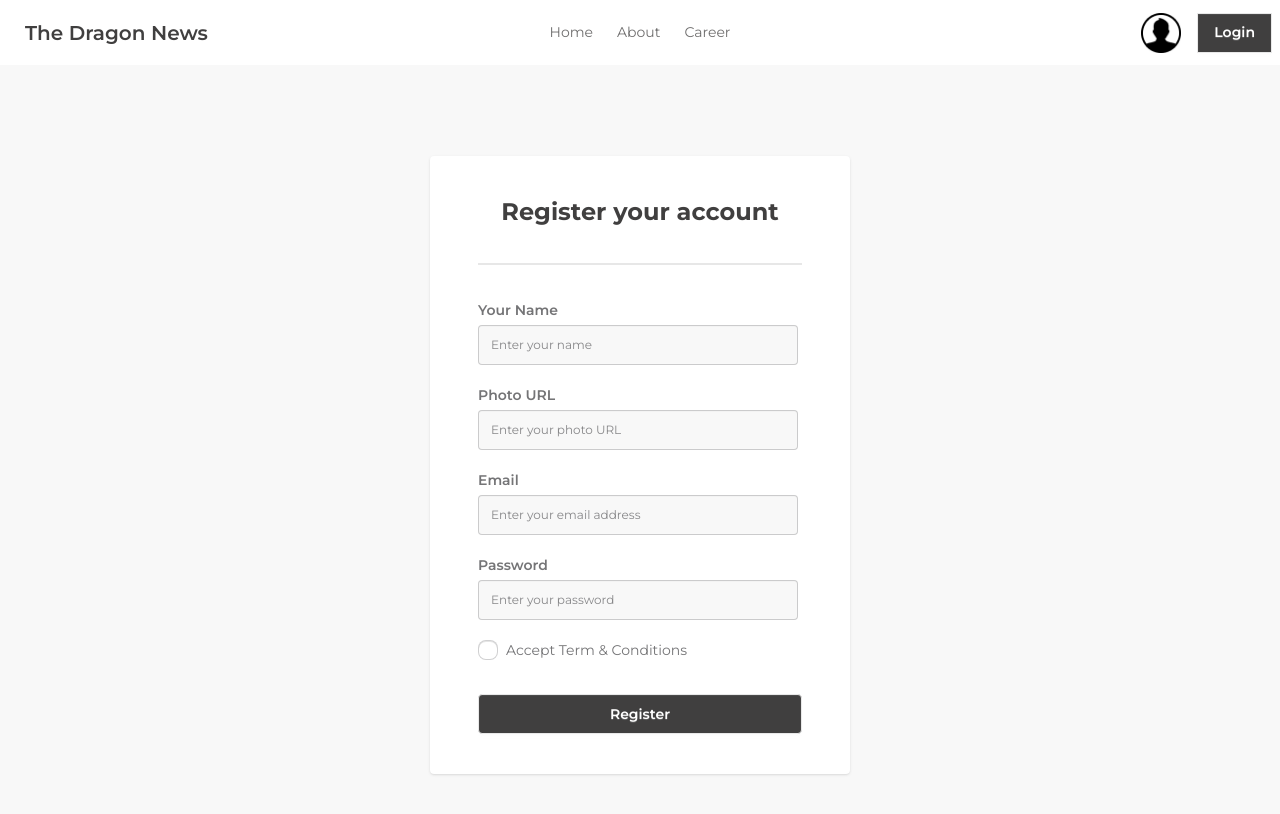
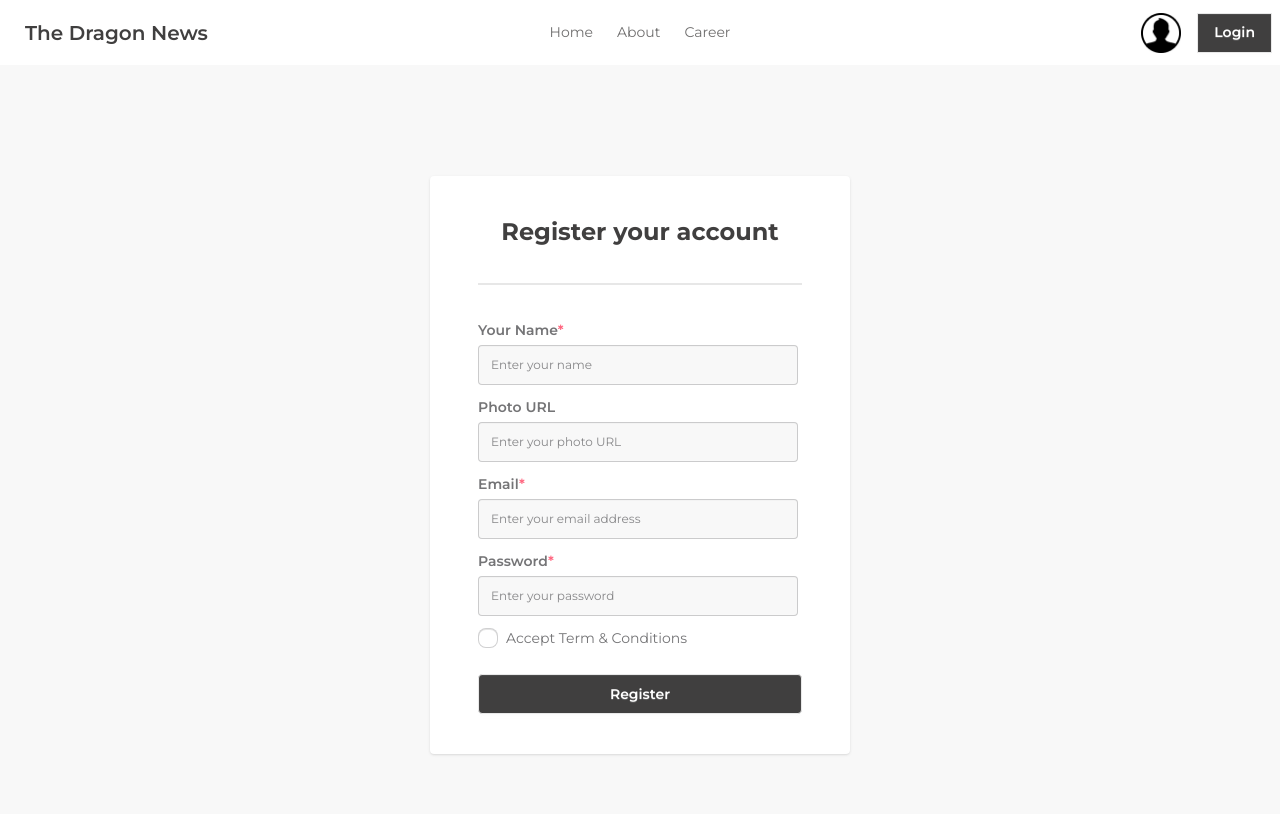
Before and after one commit to Saharier36/The-Dragon-News, a Next.js app: page /register in a window 1280 px wide. Shown: the top 814 px of the page. Built offline with nearby package versions, Linux system fonts and the light colour scheme.

Commit message:
Enhance authentication forms with react-hook-form integration and validation

```diff
--- a/package.json
+++ b/package.json
@@ -14,6 +14,7 @@
     "react": "19.2.4",
     "react-dom": "19.2.4",
     "react-fast-marquee": "^1.6.5",
+    "react-hook-form": "^7.74.0",
     "react-icons": "^5.6.0"
   },
   "devDependencies": {
--- a/src/app/(auth)/login/page.jsx
+++ b/src/app/(auth)/login/page.jsx
@@ -1,6 +1,19 @@
+"use client";
 import React from "react";
+import { useForm } from "react-hook-form";
 
 const LoginPage = () => {
+  const {
+    register,
+    handleSubmit,
+    watch,
+    formState: { errors },
+  } = useForm();
+
+  const handleLoginFunc = (data) => {
+    console.log(data);
+  };
+
   return (
     <div className="min-h-screen bg-base-200 flex items-center justify-center">
       <div className="card bg-base-100 shadow rounded w-105">
@@ -10,31 +23,41 @@ const LoginPage = () => {
           </h2>
           <div className="divider mb-5"></div>
 
+          <form onSubmit={handleSubmit(handleLoginFunc)}>
             <div className="form-control mb-3">
               <label className="label pb-1">
-              <span className="label-text font-semibold">Email address</span>
+                <span className="label-text font-semibold">Email address<span className="text-error">*</span></span>
               </label>
               <input
                 type="email"
                 placeholder="Enter your email address"
                 className="input input-bordered input-sm h-10 bg-base-200 focus:outline-none"
+                {...register("email", { required: "Email is required" })}
               />
+              {errors.email && <span className="text-error text-xs">{errors.email.message}</span>}
             </div>
 
             <div className="form-control mb-5">
               <label className="label pb-1">
-              <span className="label-text font-semibold">Password</span>
+                <span className="label-text font-semibold">Password<span className="text-error">*</span></span>
               </label>
               <input
                 type="password"
                 placeholder="Enter your password"
                 className="input input-bordered input-sm h-10 bg-base-200 focus:outline-none"
+                {...register("password", { required: "Password is required" })}
               />
+              {errors.password && (
+                <span className="text-error text-xs">{errors.password.message}</span>
+              )}
             </div>
 
-          <button className="btn bg-[#403F3F] text-white w-full">Login</button>
+            <button className="btn bg-[#403F3F] text-white w-full">
+              Login
+            </button>
+          </form>
 
-          <p className="text-center mt-3 text-sm text-[#706F6F]">
+          <p className="text-center mt-3 text-sm font-semibold text-[#706F6F]">
             Don&apos;t Have An Account ?{" "}
             <a href="/register" className="text-error font-semibold">
               Register
--- a/src/app/(auth)/register/page.jsx
+++ b/src/app/(auth)/register/page.jsx
@@ -1,6 +1,18 @@
+"use client";
 import React from "react";
+import { useForm } from "react-hook-form";
 
 const RegisterPage = () => {
+  const {
+    register,
+    handleSubmit,
+    formState: { errors },
+  } = useForm();
+
+  const handleRegisterFunc = (data) => {
+    console.log(data);
+  };
+
   return (
     <div className="min-h-screen bg-base-200 flex items-center justify-center">
       <div className="card bg-base-100 shadow rounded w-105">
@@ -10,15 +22,24 @@ const RegisterPage = () => {
           </h2>
           <div className="divider mb-5"></div>
 
+          <form onSubmit={handleSubmit(handleRegisterFunc)}>
             <div className="form-control mb-3">
               <label className="label pb-1">
-              <span className="label-text font-semibold">Your Name</span>
+                <span className="label-text font-semibold">
+                  Your Name<span className="text-error">*</span>
+                </span>
               </label>
               <input
                 type="text"
                 placeholder="Enter your name"
                 className="input input-bordered input-sm h-10 bg-base-200 focus:outline-none"
+                {...register("name", { required: "Name is required" })}
               />
+              {errors.name && (
+                <span className="text-error text-xs">
+                  {errors.name.message}
+                </span>
+              )}
             </div>
 
             <div className="form-control mb-3">
@@ -29,39 +50,68 @@ const RegisterPage = () => {
                 type="text"
                 placeholder="Enter your photo URL"
                 className="input input-bordered input-sm h-10 bg-base-200 focus:outline-none"
+                {...register("photoUrl")}
               />
             </div>
 
             <div className="form-control mb-3">
               <label className="label pb-1">
-              <span className="label-text font-semibold">Email</span>
+                <span className="label-text font-semibold">
+                  Email<span className="text-error">*</span>
+                </span>
               </label>
               <input
                 type="email"
                 placeholder="Enter your email address"
                 className="input input-bordered input-sm h-10 bg-base-200 focus:outline-none"
+                {...register("email", { required: "Email is required" })}
               />
+              {errors.email && (
+                <span className="text-error text-xs">
+                  {errors.email.message}
+                </span>
+              )}
             </div>
 
             <div className="form-control mb-3">
               <label className="label pb-1">
-              <span className="label-text font-semibold">Password</span>
+                <span className="label-text font-semibold">
+                  Password<span className="text-error">*</span>
+                </span>
               </label>
               <input
                 type="password"
                 placeholder="Enter your password"
                 className="input input-bordered input-sm h-10 bg-base-200 focus:outline-none"
+                {...register("password", { required: "Password is required" })}
               />
+              {errors.password && (
+                <span className="text-error text-xs">
+                  {errors.password.message}
+                </span>
+              )}
             </div>
 
             <div className="form-control mb-5">
               <label className="label cursor-pointer justify-start gap-2">
-              <input type="checkbox" className="checkbox checkbox-sm" />
+                <input
+                  type="checkbox"
+                  className="checkbox checkbox-sm"
+                  {...register("terms", { required: "You must accept terms" })}
+                />
                 <span className="label-text">Accept Term & Conditions</span>
-            </label>
+              </label><br />
+              {errors.terms && (
+                <span className="text-error text-xs">
+                  {errors.terms.message}
+                </span>
+              )}
             </div>
 
-          <button className="btn bg-[#403F3F] text-white w-full">Register</button>
+            <button className="btn bg-[#403F3F] text-white w-full">
+              Register
+            </button>
+          </form>
         </div>
       </div>
     </div>
```
Also changed, not shown: 1 other file (tests, documents, lock files or other folders). Lines whose indentation alone changed are shown as unchanged.
